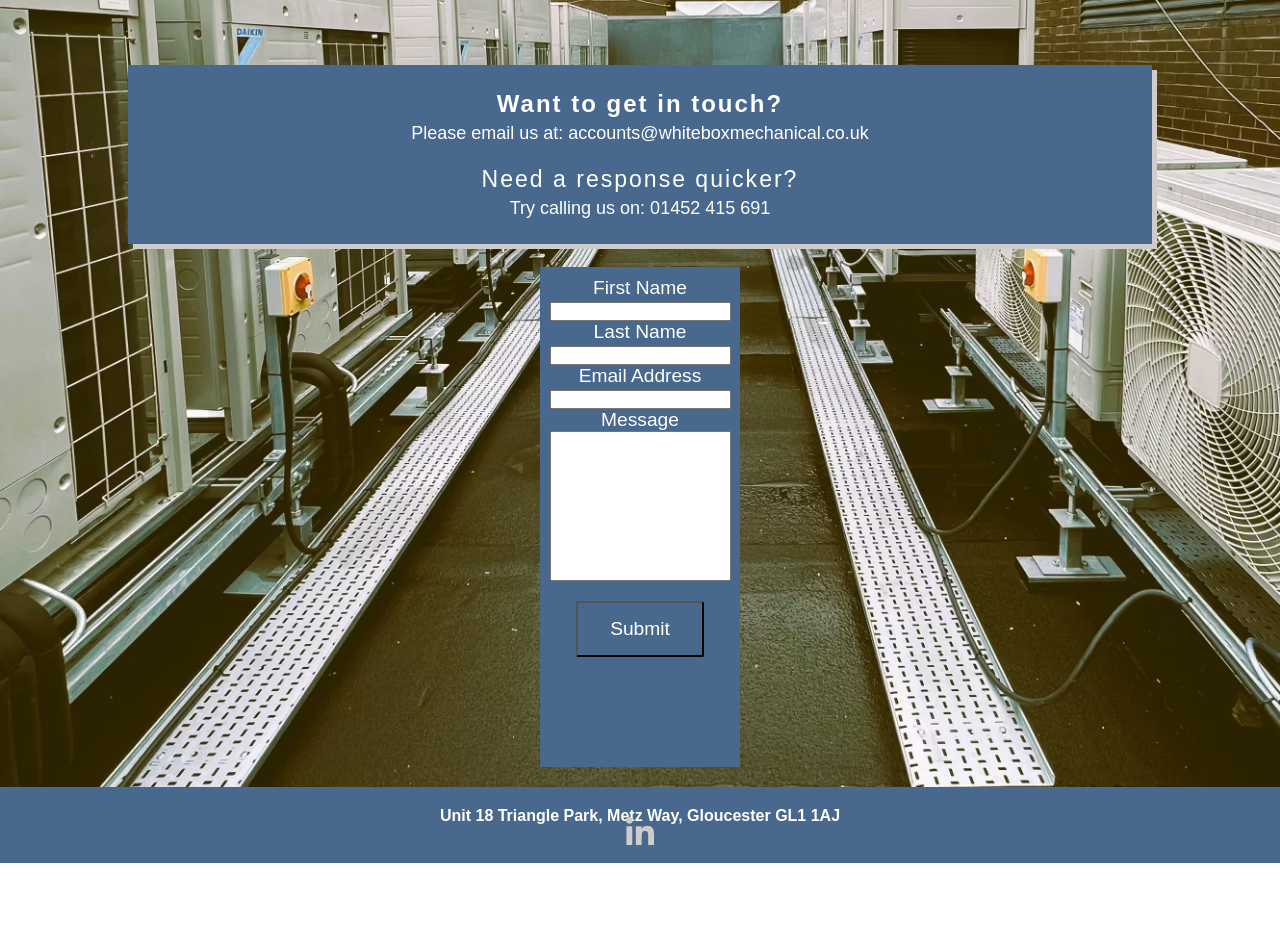
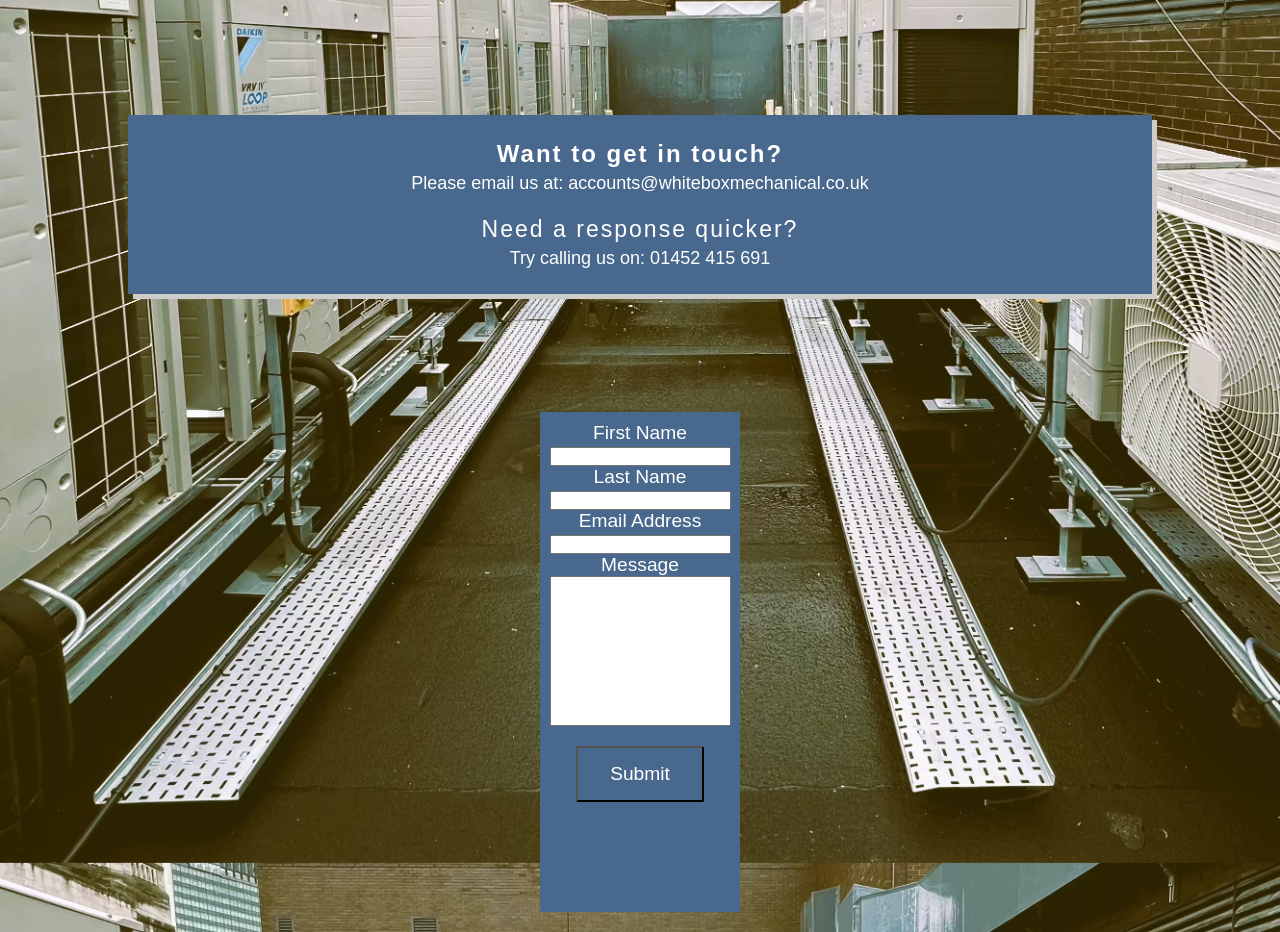
Before and after one commit to DpWhitt6/White-Box-Mechanical, a plain HTML site: page contact-us.html in a window 1280 px wide. Shown: the part 303-1235 px from the top of the page. Before the commit the page ends 1166 px from the top, so only its background shows below. Drawn offline with Linux system fonts and the light colour scheme; a web font is replaced by a local one.

Commit message:
contact us page - background

```diff
--- a/assets/css/style.css
+++ b/assets/css/style.css
@@ -333,7 +333,7 @@ main {
 /*contact-us.html*/
 
 #contact-details {
-    margin-top: 50px;
+    margin-top: 100px;
     padding: 25px;
     width: 80%;
     overflow: hidden;
@@ -360,7 +360,7 @@ main {
     color: white;
     width: 200px;
     height: 500px;
-    margin: 5px 0 20px 0;
+    margin: 100px 0 20px 0;
     padding: 10px 0px 50px 0px;
     text-align: center;
     display: flex;
```
